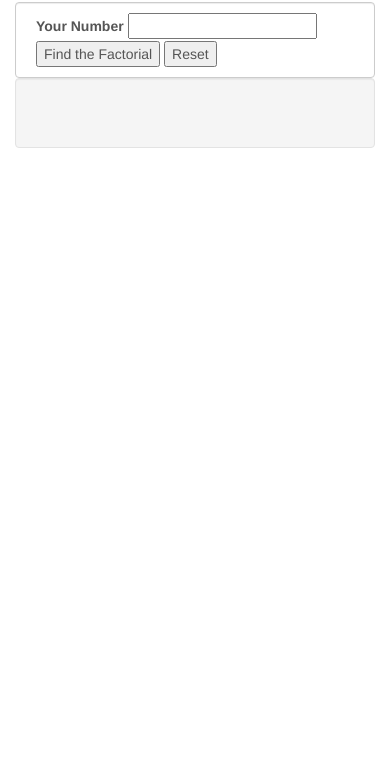
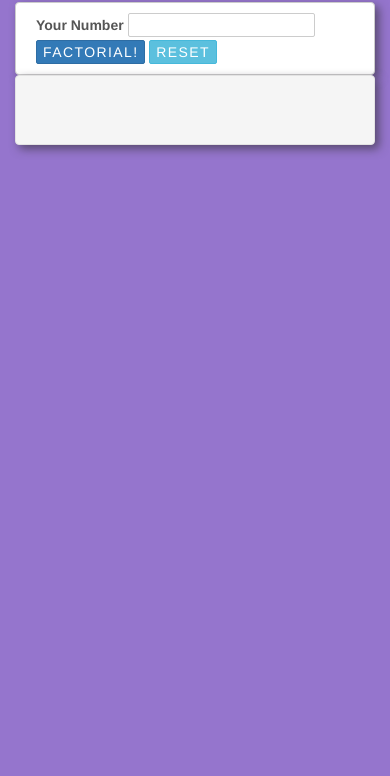
Before and after one commit to TracyRe/factorial, a plain HTML site: page index.html in a window 390 px wide. Shown: the part 68-844 px from the top of the page. Drawn offline with Linux system fonts and the light colour scheme.

Commit message:
Refactor css for mobile repsonsiveness and add some color

```diff
--- a/css/styles.css
+++ b/css/styles.css
@@ -1,15 +1,50 @@
+/* ******** NON-MOBILE STYLES (*********) */
+@media only screen and (min-width: 600px) {
+  html {
+    font-size: 16px;
+  }
+
+
+}
+
+/* ******** MOBILE FIRST DEFAULT STYLES (*********) */
+
+html {
+font-size: 24px;
+}
+
+body {
+  background-color: #9575CD;
+}
+
 .form-control {
   padding: 10px 20px 10px 20px;
   /* border: 1px solid #f0f; */
   height: auto;
   width: auto;
+  box-shadow: 4px 4px 10px rgba(62, 57, 71, 0.7);
 }
 
 .output {
   font-size: 120%;
   height: 70px;
+  box-shadow: 4px 4px 10px rgba(62, 57, 71, 0.7);
 }
 
 .output p {
   padding: 0;
 }
+
+input, select, button {
+  border: 1px solid #ccc;
+  border-radius: 2px;
+}
+
+input {
+  width: auto;
+}
+
+button {
+  text-transform: uppercase;
+  letter-spacing: .1em;
+}
--- a/index.html
+++ b/index.html
@@ -5,6 +5,7 @@
     <link rel="stylesheet" href="./css/styles.css" type="text/css" media="all">
     <script type="text/javascript" src="js/jquery-3.3.1.js"></script>
     <script type="text/javascript" src="js/scripts.js"></script>
+    <meta name="viewport" content="width=device-width, initial-scale=1.0">
     <meta charset="utf-8">
     <title>Factorial!</title>
   </head>
@@ -15,8 +16,8 @@
       <form id="factorial" class="form-control" action="index.html" method="post">
         <label for="factorial">Your Number</label>
         <input id="userInput" type="number" name="factorial" value="" required>
-        <button type="submit" name="button">Find the Factorial</button>
-        <button id="redo" type="button" name="button">Reset</button>
+        <button class="btn-primary"type="submit" name="button">Factorial!</button>
+        <button id="redo" class="btn-info" type="button" name="button">Reset</button>
       </form>
 
       <div class="output well">
```
